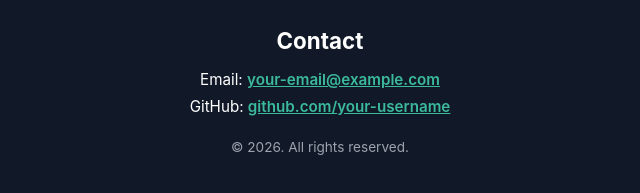
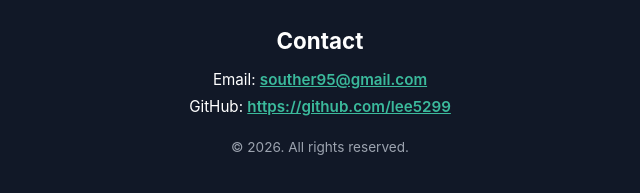
Before and after one commit to lee5299/portfolio, a plain HTML site: page index.html in a window 1280 px wide. Shown: the part 1702-1895 px from the top of the page, 320-960 px from the left. Drawn offline with Linux system fonts and the light colour scheme.

Commit message:
Update contact information in footer

```diff
--- a/index.html
+++ b/index.html
@@ -169,8 +169,8 @@
   <footer id="contact">
     <div class="container fade-in">
       <h2>Contact</h2>
-      <p class="footer-email">Email: <a href="mailto:your-email@example.com">your-email@example.com</a></p>
-      <p class="footer-github">GitHub: <a href="https://github.com/your-username" target="_blank" rel="noopener noreferrer">github.com/your-username</a></p>
+      <p class="footer-email">Email: <a href="souther95@gmail.com">souther95@gmail.com</a></p>
+      <p class="footer-github">GitHub: <a href="https://github.com/lee5299" target="_blank" rel="noopener noreferrer">https://github.com/lee5299</a></p>
       <p class="copyright">© 2026. All rights reserved.</p>
     </div>
   </footer>
```
